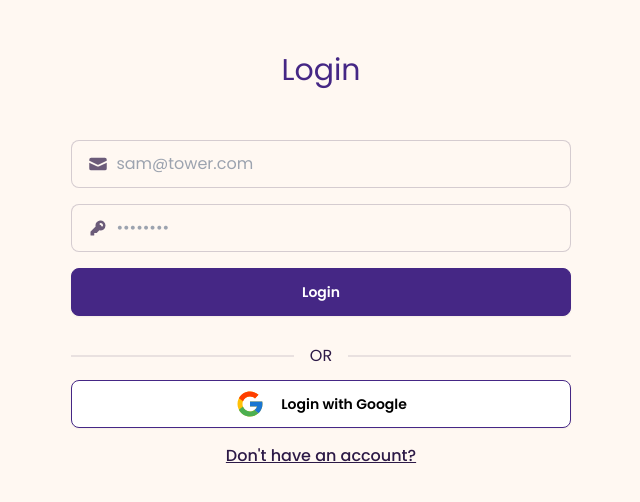
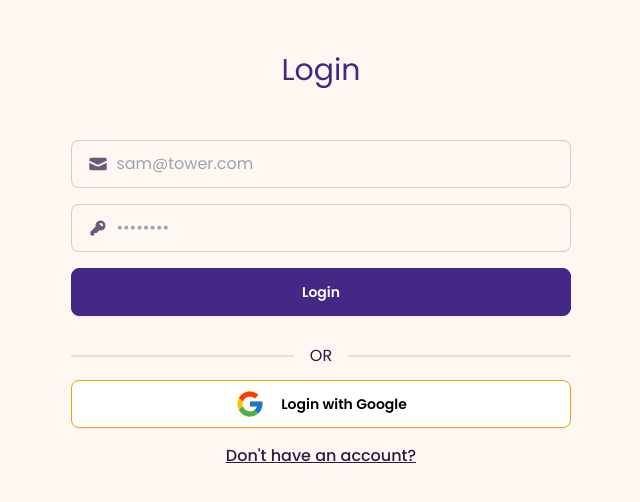
Before and after one commit to ShivanshuPrajapati212/WhimpsyAI-Frontend, a React (Vite) app: page /login in a window 1280 px wide. Shown: the top 502 px of the page, without its empty margins (319-959 px from the left). Built offline with nearby package versions, Linux system fonts and the light colour scheme.

Commit message:
change sign up ui

```diff
--- a/src/components/Login.jsx
+++ b/src/components/Login.jsx
@@ -113,10 +113,10 @@ const Login = () => {
         </button>
       </form>
 
-      <div className="flex flex-col border-opacity-50 md:w-[40%]">
+      <div className="flex flex-col border-opacity-50 w-full md:w-[40%]">
         <div className="divider">OR</div>
         <button
-          className="btn btn-primary bg-white text-black btn-block font-semibold flex justify-center items-center gap-4"
+          className="btn btn-accent bg-white text-black btn-block font-semibold flex justify-center items-center gap-4"
           onClick={handleGoogleLogin}
         >
           <FcGoogle className="text-3xl" />
--- a/src/components/Signup.jsx
+++ b/src/components/Signup.jsx
@@ -112,10 +112,10 @@ if (user) {
         </button>
       </form>
 
-      <div className="flex flex-col border-opacity-50 md:w-[40%]">
+      <div className="flex flex-col border-opacity-50 w-full md:w-[40%]">
         <div className="divider">OR</div>
         <button
-          className="btn btn-primary bg-white text-black btn-block font-semibold flex justify-center items-center gap-4"
+          className="btn btn-accent bg-white text-black btn-block font-semibold flex justify-center items-center gap-4"
           onClick={handleGoogleSignup}
         >
           <FcGoogle className="text-3xl"/>Sign up with Google
```
